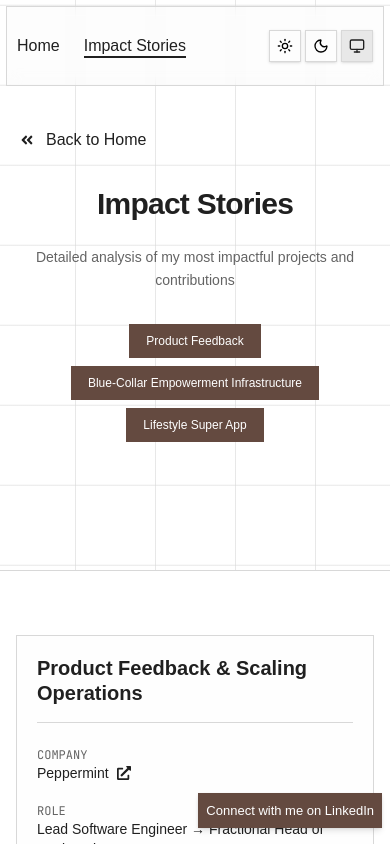
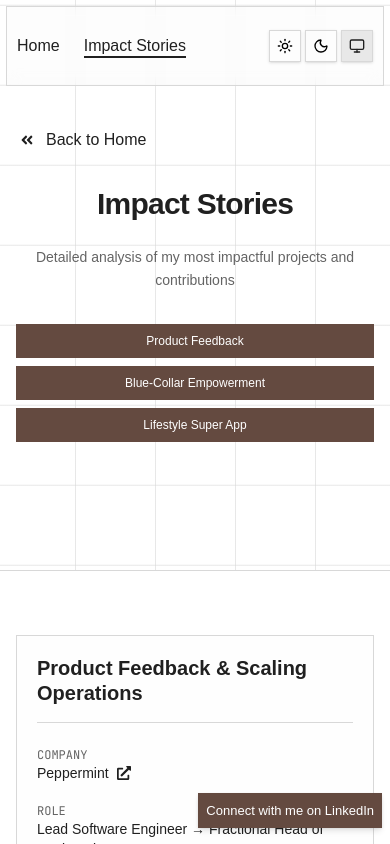
Before and after one commit to jason-ezenwa/chukwuemelie-jason-ezenwa-portfolio, a Next.js app: page /impact-stories in a window 390 px wide. Shown: the top 844 px of the page. Built offline with nearby package versions, Linux system fonts and the light colour scheme; a web font is replaced by a local one.

Commit message:
chore: shorten blue-collar nav label, full-width buttons on mobile

```diff
--- a/src/pages/impact-stories.tsx
+++ b/src/pages/impact-stories.tsx
@@ -73,7 +73,7 @@ const ImpactStories = () => {
           </div>
 
           <div className="flex justify-center mt-8 sm:mt-12">
-            <div className="flex flex-wrap justify-center gap-2 md:gap-3 px-4">
+            <div className="flex flex-col sm:flex-row flex-wrap justify-center gap-2 md:gap-3 px-4 w-full sm:w-auto">
               <a
                 href="#product-feedback"
                 className={cn(
@@ -82,7 +82,7 @@ const ImpactStories = () => {
                   // Text
                   "text-primary-foreground text-xs md:text-sm font-medium",
                   // Layout
-                  "whitespace-nowrap relative group",
+                  "w-full sm:w-auto text-center relative group",
                   // Border
                   "border border-primary hover:border-primary/80",
                   // Background
@@ -117,7 +117,7 @@ const ImpactStories = () => {
                   // Text
                   "text-primary-foreground text-xs md:text-sm font-medium",
                   // Layout
-                  "whitespace-nowrap relative group",
+                  "w-full sm:w-auto text-center relative group",
                   // Border
                   "border border-primary hover:border-primary/80",
                   // Background
@@ -130,7 +130,7 @@ const ImpactStories = () => {
                     // Layout
                     "relative",
                   )}>
-                  Blue-Collar Empowerment Infrastructure
+                  Blue-Collar Empowerment
                   <span
                     className={cn(
                       // Size and spacing
@@ -152,7 +152,7 @@ const ImpactStories = () => {
                   // Text
                   "text-primary-foreground text-xs md:text-sm font-medium",
                   // Layout
-                  "whitespace-nowrap relative group",
+                  "w-full sm:w-auto text-center relative group",
                   // Border
                   "border border-primary hover:border-primary/80",
                   // Background
```
